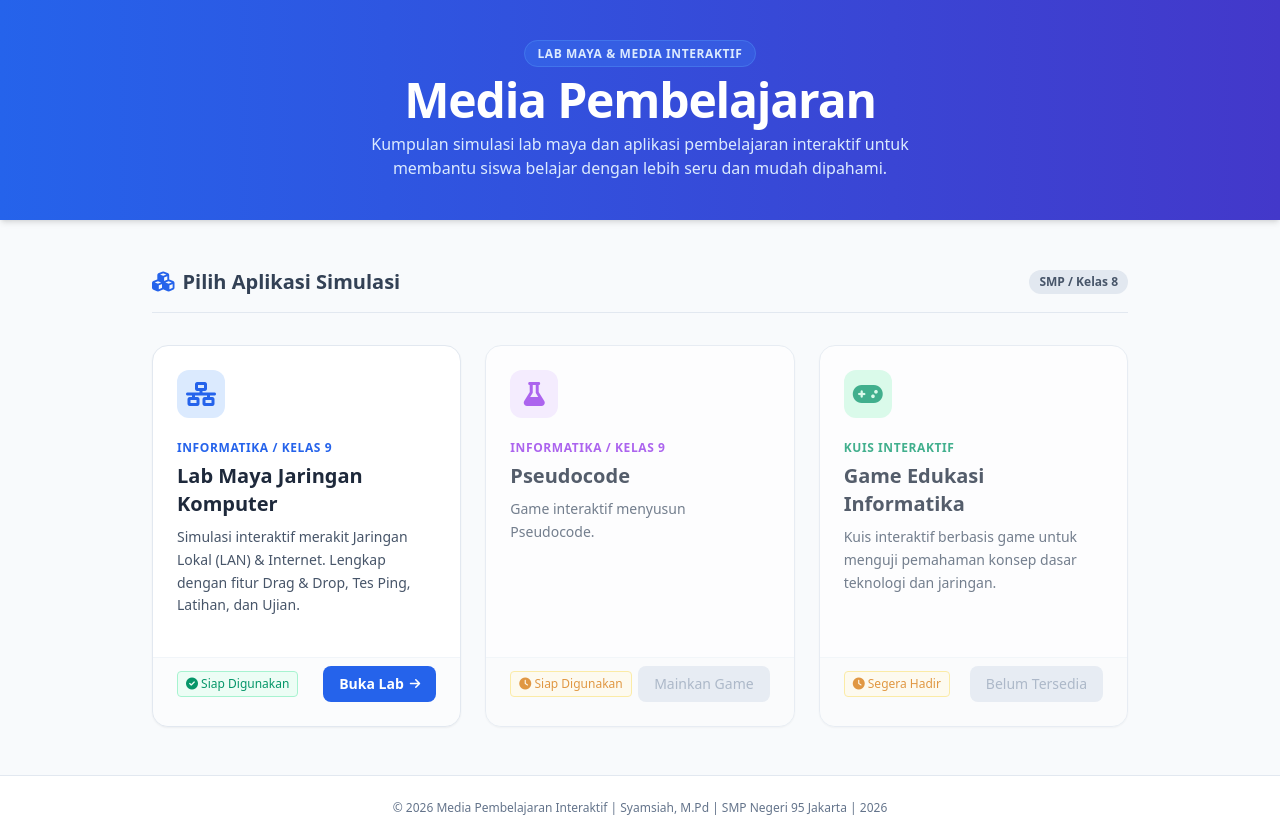
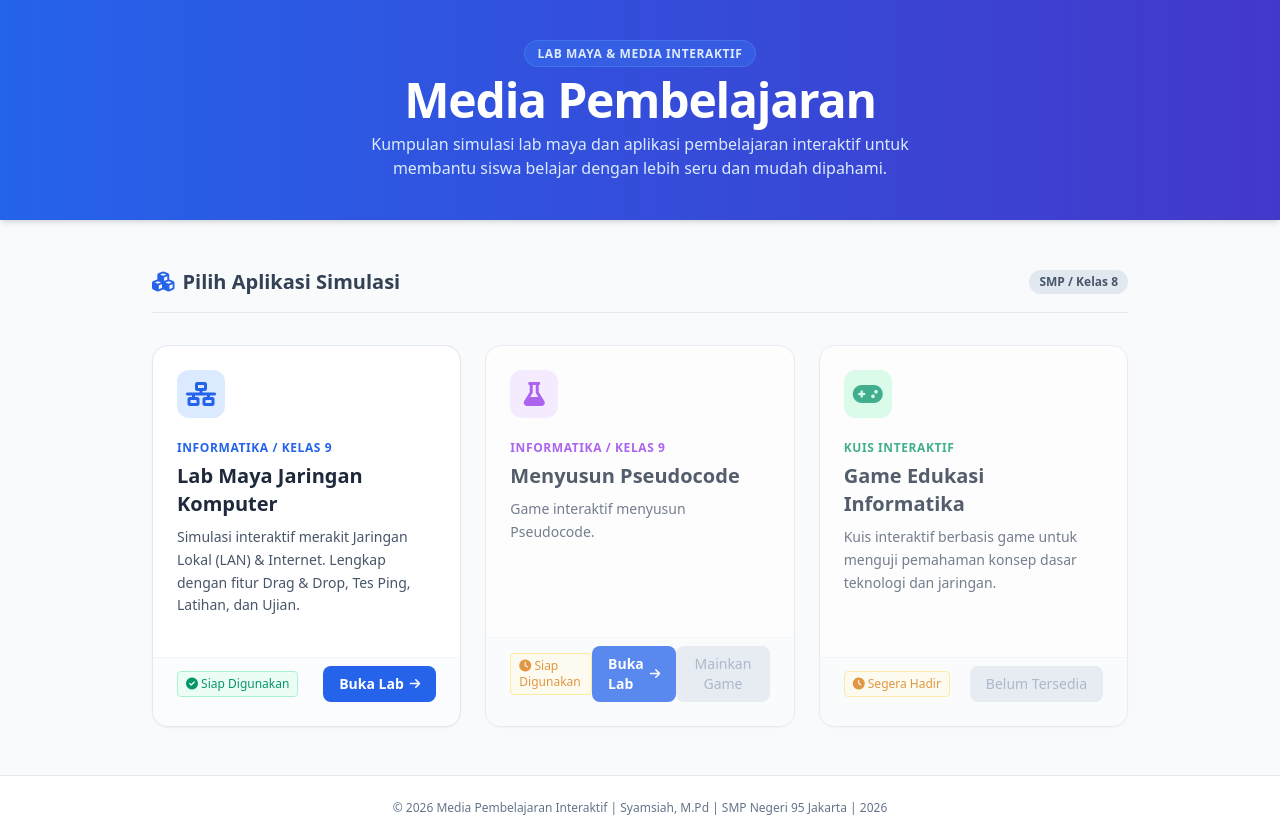
Before and after one commit to Syamsiah95/karya_gemini, a plain HTML site: page index.html in a window 1280 px wide. Drawn offline with nearby package versions, Linux system fonts and the light colour scheme.

Commit message:
Update index.html

```diff
--- a/index.html
+++ b/index.html
@@ -63,7 +63,7 @@
                         <i class="fa-solid fa-flask"></i>
                     </div>
                     <span class="text-xs font-semibold text-purple-600 uppercase tracking-wider">Informatika / Kelas 9</span>
-                    <h3 class="text-xl font-bold text-slate-800 mt-1 mb-2">Pseudocode</h3>
+                    <h3 class="text-xl font-bold text-slate-800 mt-1 mb-2">Menyusun Pseudocode</h3>
                     <p class="text-slate-600 text-sm leading-relaxed mb-4">
                         Game interaktif menyusun Pseudocode.
                     </p>
@@ -72,6 +72,10 @@
                     <span class="text-xs font-medium text-amber-600 bg-amber-50 px-2 py-1 rounded border border-amber-200">
                         <i class="fa-solid fa-clock"></i> Siap Digunakan
                     </span>
+                    <!-- ISI URL REPOSITORY SIMULASI JARINGAN ANDA DI BAWAH INI -->
+                    <a href="https://syamsiah95.github.io/simulasi_jaringan/" target="_blank" class="inline-flex items-center gap-1.5 text-sm font-bold text-white bg-blue-600 hover:bg-blue-700 px-4 py-2 rounded-lg transition-colors">
+                        Buka Lab <i class="fa-solid fa-arrow-right text-xs"></i>
+                    </a>
                     <button disabled class="text-sm font-medium text-slate-400 bg-slate-200 px-4 py-2 rounded-lg cursor-not-allowed">
                         Mainkan Game
                     </button>
```
